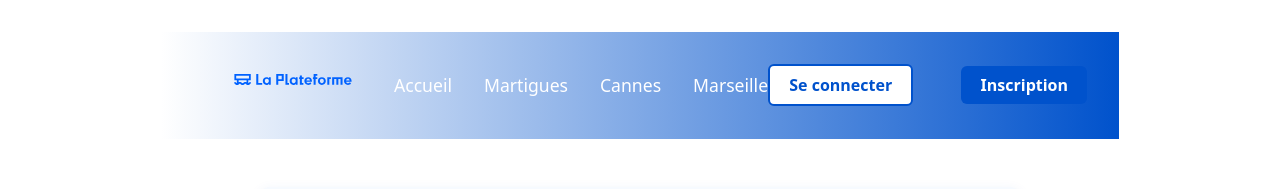
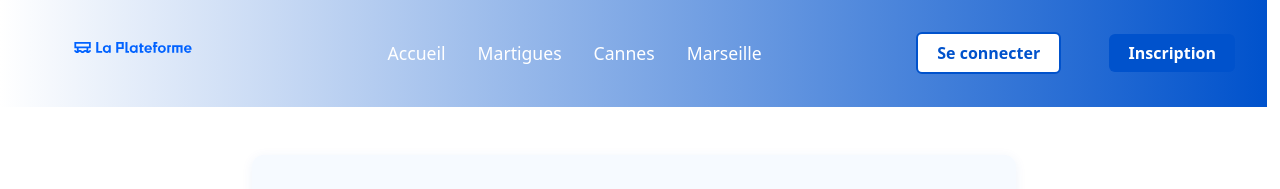
Before and after one commit to GianniSRT/JPO-Connect, a React (Vite) app in the folder JPO-Connect/: page / in a window 1280 px wide. Shown: the top 189 px of the page. Built offline with nearby package versions, Linux system fonts and the light colour scheme.

Commit message:
Fix: Problème Header et Footer

```diff
--- a/JPO-Connect/src/App.css
+++ b/JPO-Connect/src/App.css
@@ -1,7 +1,6 @@
 #root {
   max-width: 1280px;
-  margin: 0 auto;
-  padding: 2rem;
+  margin: 0;
   text-align: center;
 }
 
--- a/JPO-Connect/src/components/footer.css
+++ b/JPO-Connect/src/components/footer.css
@@ -5,6 +5,12 @@
   background: linear-gradient(90deg, #ffffff 0%, #0052cc 100%);
   padding: 1rem 2rem;
   color: #fff;
+  width: 99vw;           /* Ajouté pour élargir sur toute la page */
+  box-sizing: border-box;/* Ajouté pour inclure le padding dans la largeur */
+  margin-left: 0;        /* Ajouté pour coller à gauche */
+  left: 0;
+  position: relative;
+  overflow-x: hidden;
 }
 
 .lp-footer .lp-logo {
--- a/JPO-Connect/src/components/header.css
+++ b/JPO-Connect/src/components/header.css
@@ -5,6 +5,12 @@
   background: linear-gradient(90deg, #ffffff 0%, #0052cc 100%);
   padding: 1rem 2rem;
   color: #fff;
+  width: 100vw;           /* Ajouté */
+  max-width: 99vw;       /* Ajouté */
+  box-sizing: border-box; /* Ajouté */
+  left: 0;                /* Ajouté pour s'assurer qu'il commence à gauche */
+  position: relative;     /* Ajouté pour le positionnement */
+  overflow-x: hidden;     /* Ajouté pour éviter tout débordement */
 }
 
 .lp-logo {
```
Also changed, not shown: JPO-Connect/src/assets/logos-laplateforme/img-campus/campusmarseille.jpg (added).
